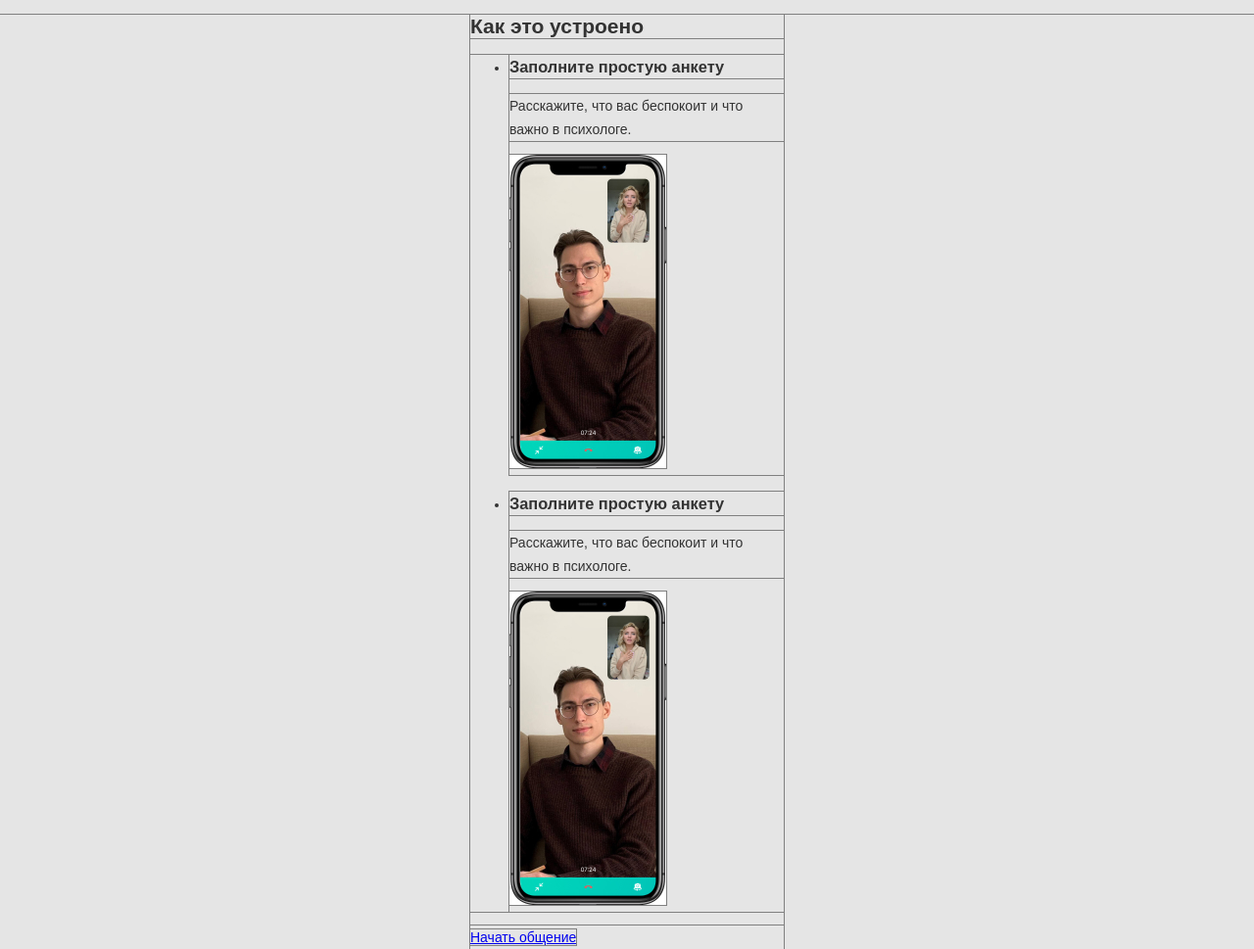
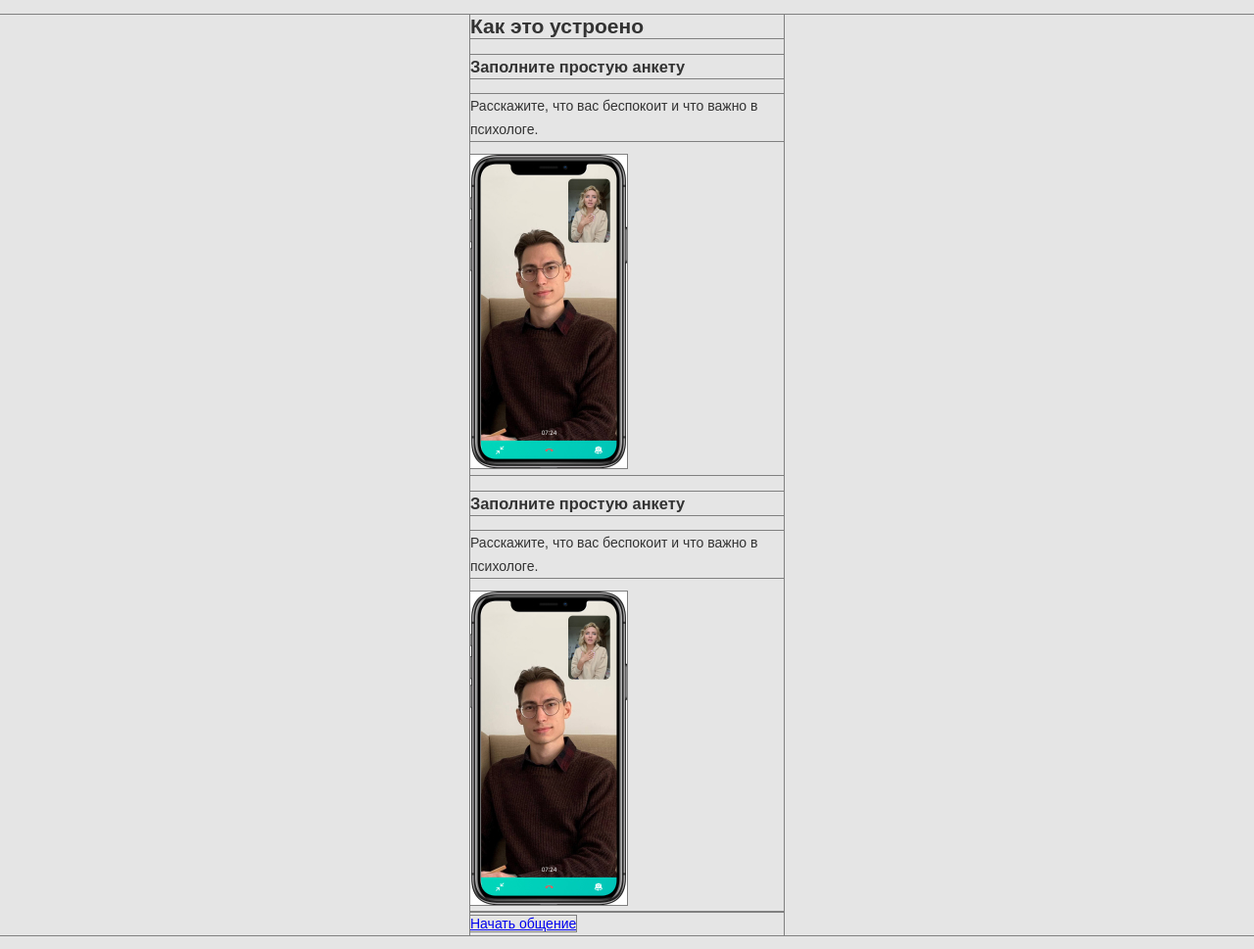
Before and after one commit to Shaktyka/speak, a plain HTML site: page index.html in a window 1280 px wide. Shown: the part 4372-5341 px from the top of the page at 98% size. Drawn offline with Linux system fonts and the light colour scheme.

Commit message:
Добавляет класс

```diff
--- a/index.html
+++ b/index.html
@@ -316,7 +316,7 @@
                 <h2 class="module__title process__title">Как это устроено</h2>
                 <!-- Переключатели -->
                 <!-- Список слайдов -->
-                <ul class="process__steps">
+                <ul class="list process__steps">
                     <li class="process__step process-step">
                         <h3 class="process-step__title">Заполните простую анкету</h3>
                         <p class="process-step__text">Расскажите, что вас беспокоит и что важно в психологе.</p>
@@ -453,7 +453,12 @@
     </main>
 
     <footer class="footer">
-
+        <div class="container">
+            <!-- logo -->
+            <!-- social -->
+            <!-- menu -->
+            <!-- contacts -->
+        </div>
     </footer>
 </body>
 
```
